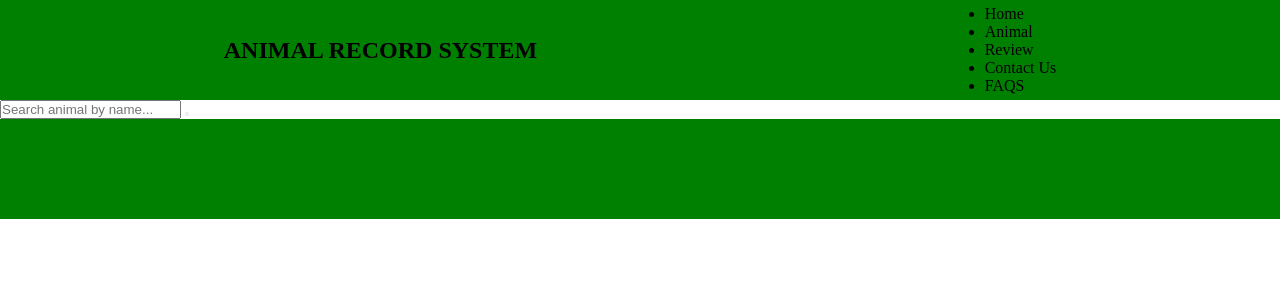
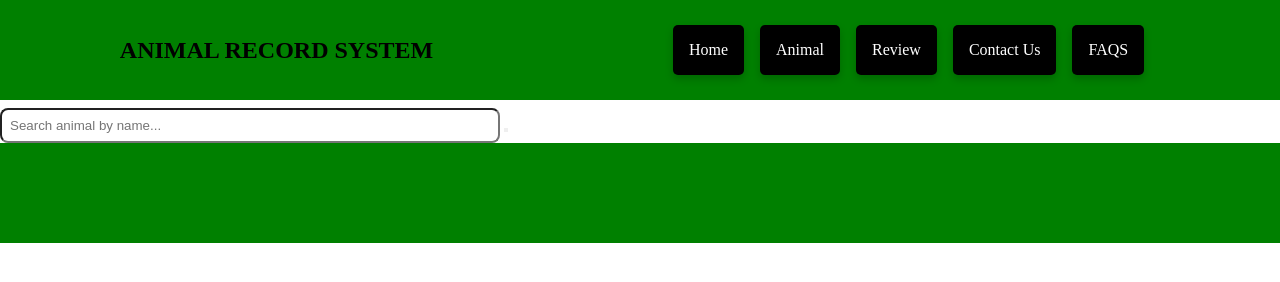
Before and after one commit to christine-M9/Animal-record-system, a plain HTML site: page index.html in a window 1280 px wide. Drawn offline with Linux system fonts and the light colour scheme; no server answers; some icons are missing.

Commit message:
nav positioning/ul styling

```diff
--- a/index.css
+++ b/index.css
@@ -29,3 +29,33 @@
     margin: 2rem 0;
 
 }
+.navbar{
+    background-color: green;
+    height: 100px;
+    display: flex;
+    justify-content: space-around;
+    align-items: center;
+  }
+  ul{
+    display: flex;
+    list-style: none;
+  }
+  ul li{
+    padding: 1rem;
+    border-radius: 5px;
+    margin-right: 1rem;
+    background-color: black;
+    color: white;
+    box-shadow: 0 4px 8px 0 rgba(0, 0, 0, 0.2);
+
+  }
+  ul li:hover{
+    background-color: white;
+    color: black;
+  }
+  form > input{
+    margin-top:0.5rem ;
+    padding: 0.5rem;
+    width: 500px;
+    border-radius: 0.5rem;
+}
```
